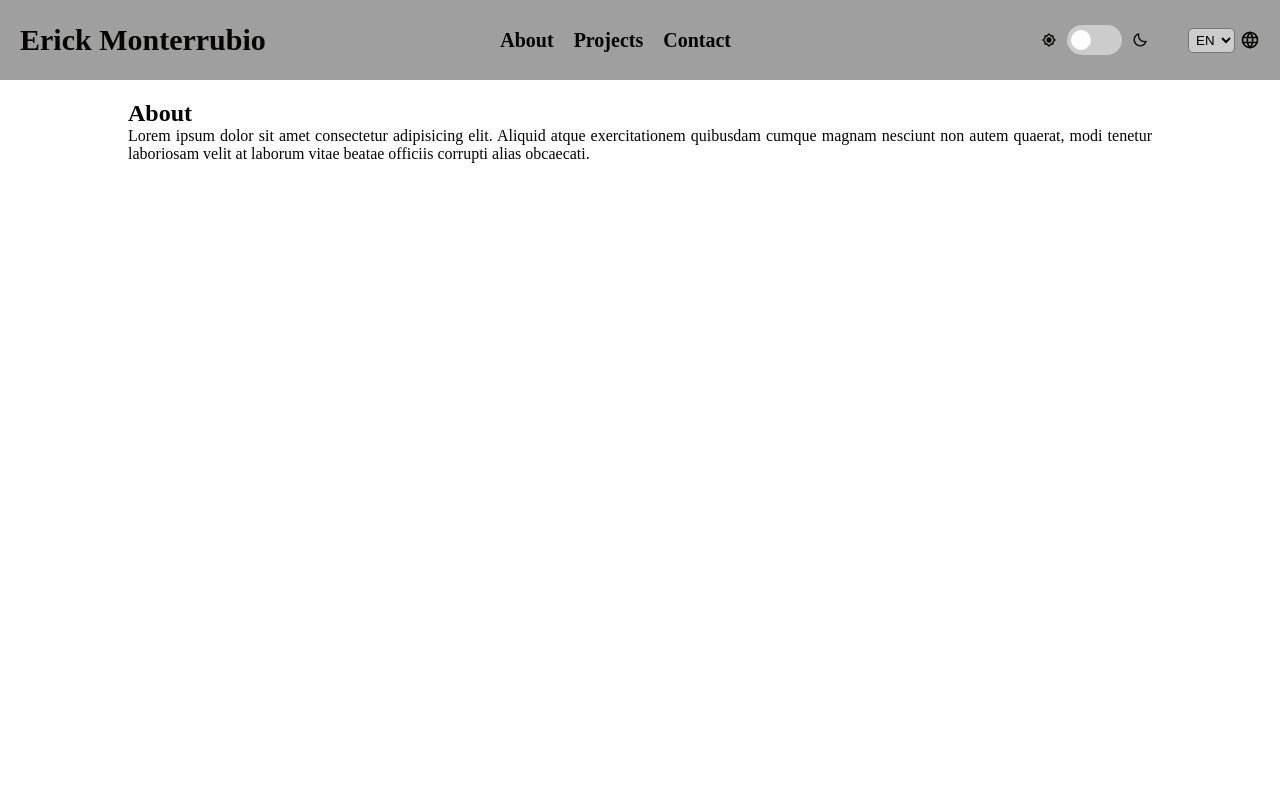
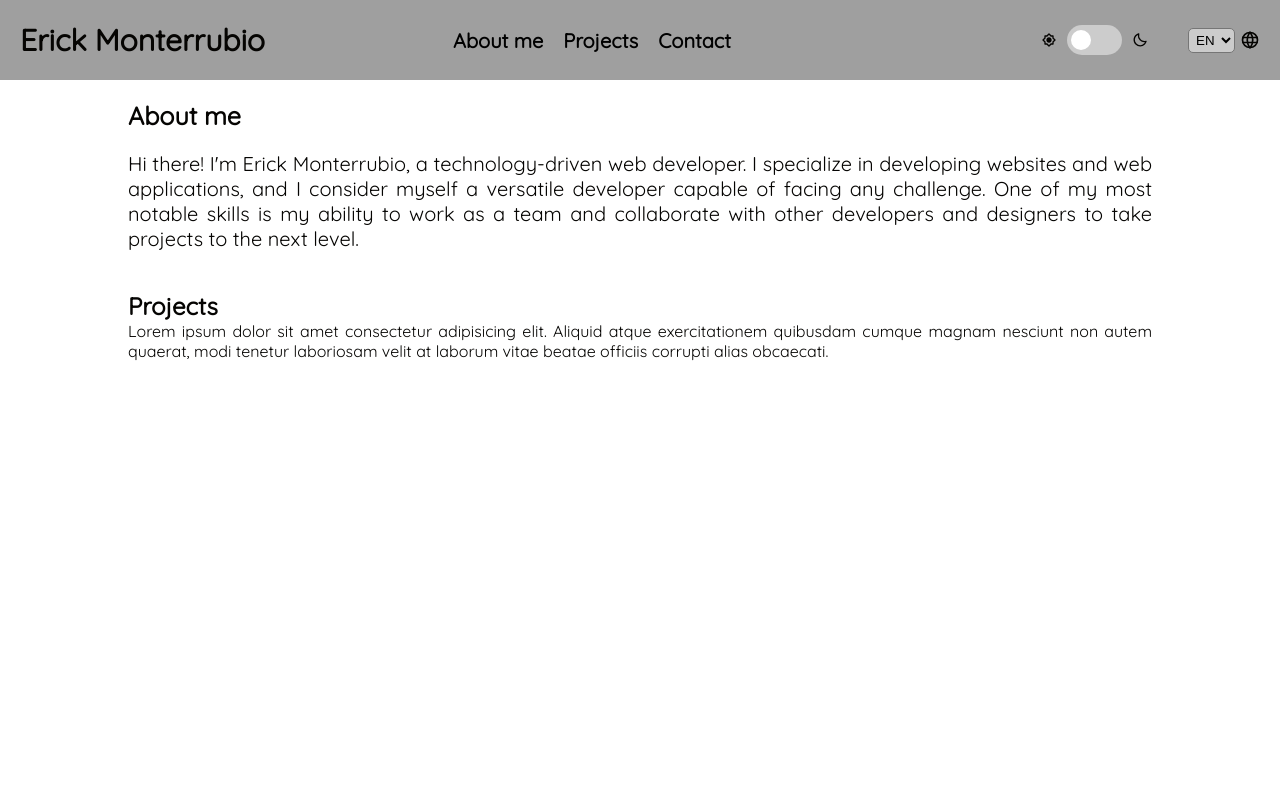
Before and after one commit to Erick140297/Portfolio, a React (Vite) app: page / in a window 1280 px wide. Shown: the top 800 px of the page. Built offline with nearby package versions, Linux system fonts and the light colour scheme.

Commit message:
About me

```diff
--- a/index.html
+++ b/index.html
@@ -5,6 +5,12 @@
     <link rel="icon" type="image/svg+xml" href="/vite.svg" />
     <meta name="viewport" content="width=device-width, initial-scale=1.0" />
     <title>Portafolio Erick Monterrubio</title>
+    <link rel="preconnect" href="https://fonts.googleapis.com" />
+    <link rel="preconnect" href="https://fonts.gstatic.com" crossorigin />
+    <link
+      href="https://fonts.googleapis.com/css2?family=Open+Sans:wght@300&family=Quicksand&display=swap"
+      rel="stylesheet"
+    />
   </head>
   <body>
     <div id="root"></div>
--- a/src/App.css
+++ b/src/App.css
@@ -5,5 +5,5 @@
 }
 
 body {
-  font-family: 'Times New Roman', Times, serif;
+  font-family: "Quicksand", sans-serif;
 }
--- a/src/components/About/About.jsx
+++ b/src/components/About/About.jsx
@@ -1,16 +1,45 @@
-import React from 'react'
+import React, { useContext } from "react";
+import { AppContext } from "../../GlobalContext/AppContext";
 import styled from "styled-components";
 
 const About = () => {
+  const { state } = useContext(AppContext);
+  const defaultLanguage = state.language;
+  console.log(defaultLanguage);
+
   return (
     <Container>
-      <h2 id="about" >About</h2>
-      <p>Lorem ipsum dolor sit amet consectetur adipisicing elit. Aliquid atque exercitationem quibusdam cumque magnam nesciunt non autem quaerat, modi tenetur laboriosam velit at laborum vitae beatae officiis corrupti alias obcaecati.</p>
+      {defaultLanguage === "EN" ? (
+        <div>
+          <h2 id="about">About me</h2>
+          <p>
+            Hi there! I'm Erick Monterrubio, a technology-driven web developer.
+            I specialize in developing websites and web applications, and I
+            consider myself a versatile developer capable of facing any
+            challenge. One of my most notable skills is my ability to work as a
+            team and collaborate with other developers and designers to take
+            projects to the next level.
+          </p>
+        </div>
+      ) : (
+        <div>
+          <h2 id="about">Sobre mí</h2>
+          <p>
+            ¡Hola! Soy Erick Monterrubio, un desarrollador web apasionado por la
+            tecnología. Me especializo en el desarrollo de sitios y aplicaciones
+            web, y me considero un desarrollador versátil capaz de enfrentar
+            cualquier desafío. Una de mis habilidades más notables es mi
+            capacidad para trabajar en equipo y colaborar con otros
+            desarrolladores y diseñadores para llevar los proyectos al siguiente
+            nivel.
+          </p>
+        </div>
+      )}
     </Container>
-  )
-}
+  );
+};
 
-export default About
+export default About;
 
 const Container = styled.div`
   display: flex;
@@ -18,8 +47,22 @@ const Container = styled.div`
   width: 80%;
   text-align: justify;
   padding-top: 100px;
-  min-height: 100vh;
+  margin-bottom: 40px;
+  h2 {
+    font-size: 25px;
+    margin-bottom: 20px;
+  }
+  p {
+    font-size: 20px;
+  }
   @media screen and (max-width: 950px) {
-  padding-top: 70px;
+    padding-top: 70px;
+    h2 {
+      font-size: 20px;
+      margin-bottom: 10px;
+    }
+    p {
+      font-size: 15px;
+    }
   }
-`
+`;
--- a/src/components/NavBar/NavBar.jsx
+++ b/src/components/NavBar/NavBar.jsx
@@ -10,7 +10,6 @@ const NavBar = () => {
   const { state, dispatch } = useContext(AppContext);
   const darkTheme = state.darkTheme;
   const defaultLanguage = state.language;
-  console.log(defaultLanguage);
   const [scrollTop, setScrollTop] = useState(0);
   const [showMenu, setShowMenu] = useState(false);
 
@@ -55,7 +54,7 @@ const NavBar = () => {
               darkTheme={darkTheme}
               onClick={() => setShowMenu(!showMenu)}
             >
-              {defaultLanguage === "EN" ? `About` : `Acerca de`}
+              {defaultLanguage === "EN" ? `About me` : `Sobre mí`}
             </NavLink>
           </li>
           <li>
```
